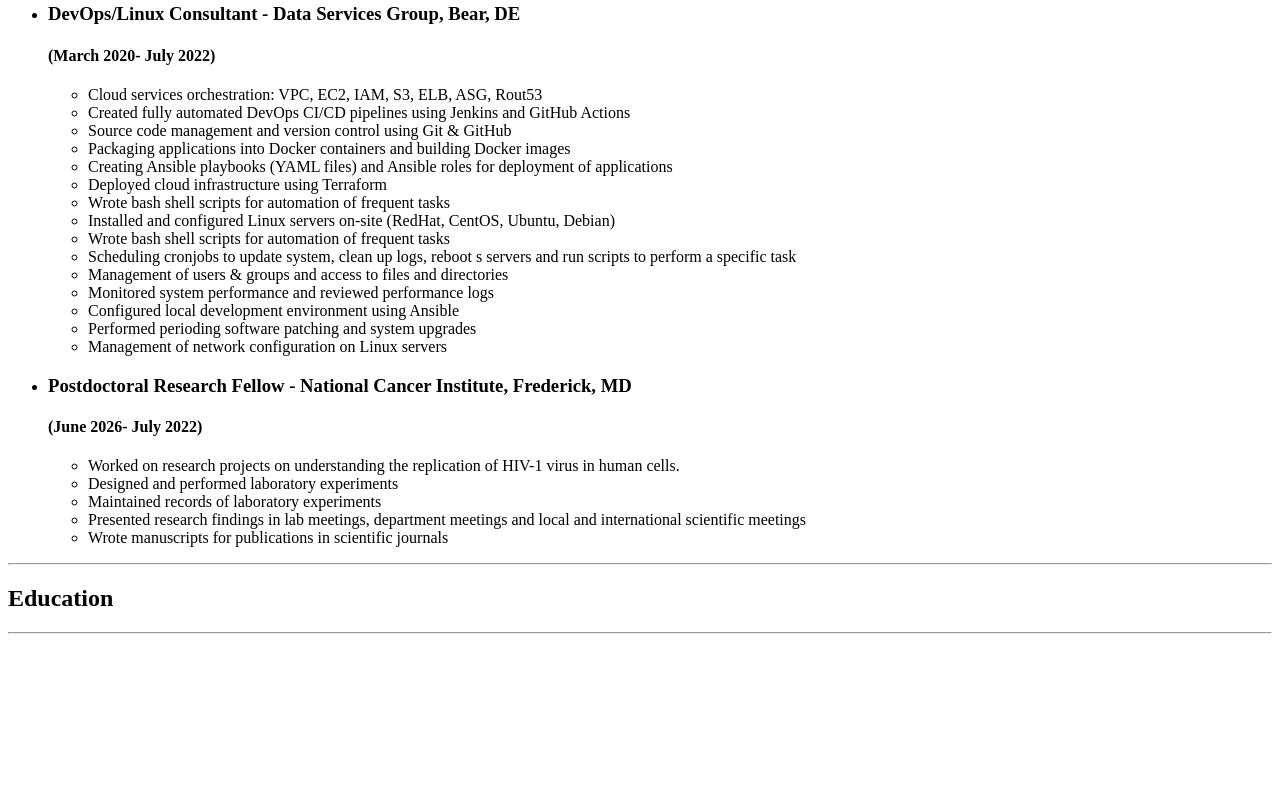
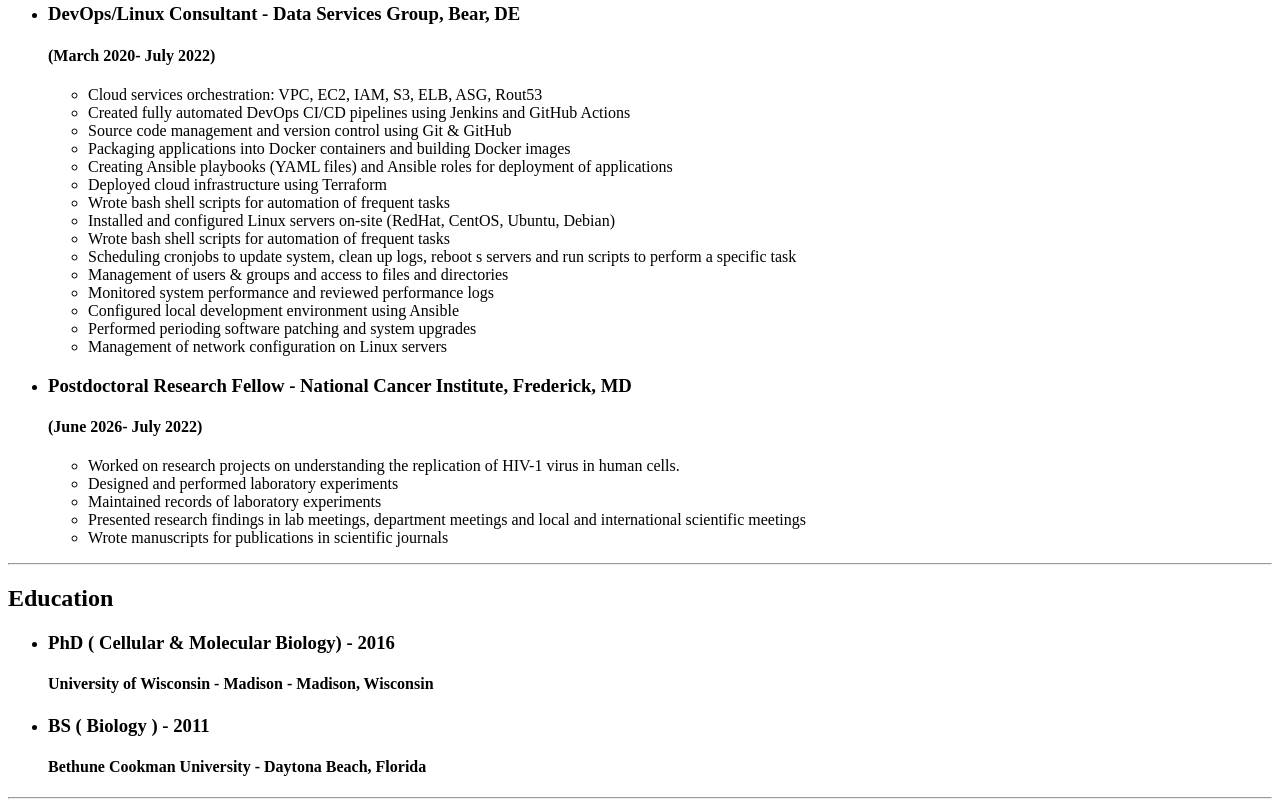
Before and after one commit to kiruijk/resume, a plain HTML site: page index.html in a window 1280 px wide. Shown: the part 1307-2114 px from the top of the page. Before the commit the page ends 1949 px from the top, so only its background shows below. Drawn offline with Linux system fonts and the light colour scheme.

Commit message:
education

```diff
--- a/index.html
+++ b/index.html
@@ -107,6 +107,13 @@
         </ul>
     <hr />
         <h2>Education</h2>
+        <ul>
+            <li><h3>PhD ( Cellular & Molecular Biology) - 2016</h3>
+            <h4>University of Wisconsin - Madison - Madison, Wisconsin</h4></li>
+
+            <li><h3>BS ( Biology ) - 2011</h3>
+            <h4>Bethune Cookman University - Daytona Beach, Florida</h4></li>
+        </ul>
     <hr />
 
 </body>
```
